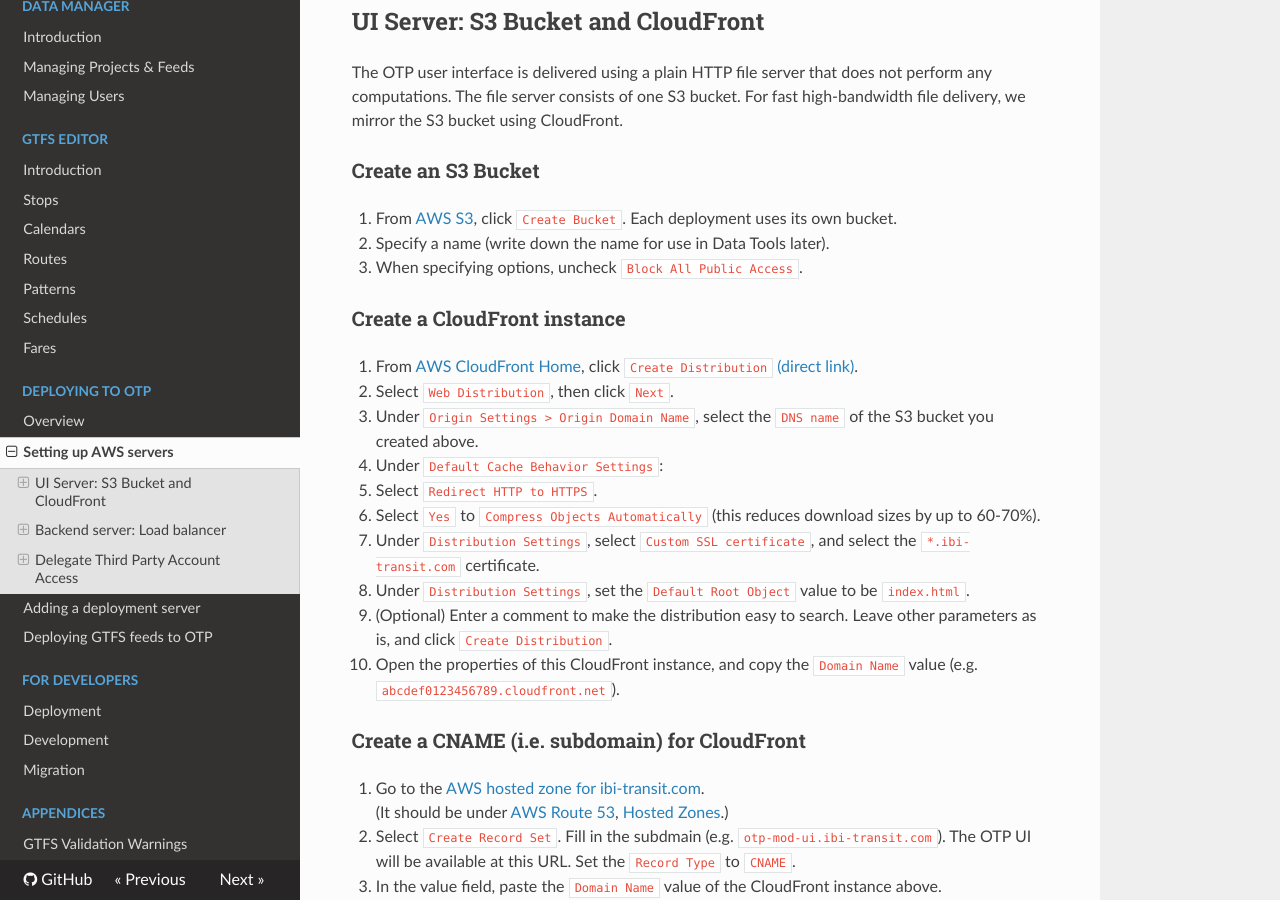
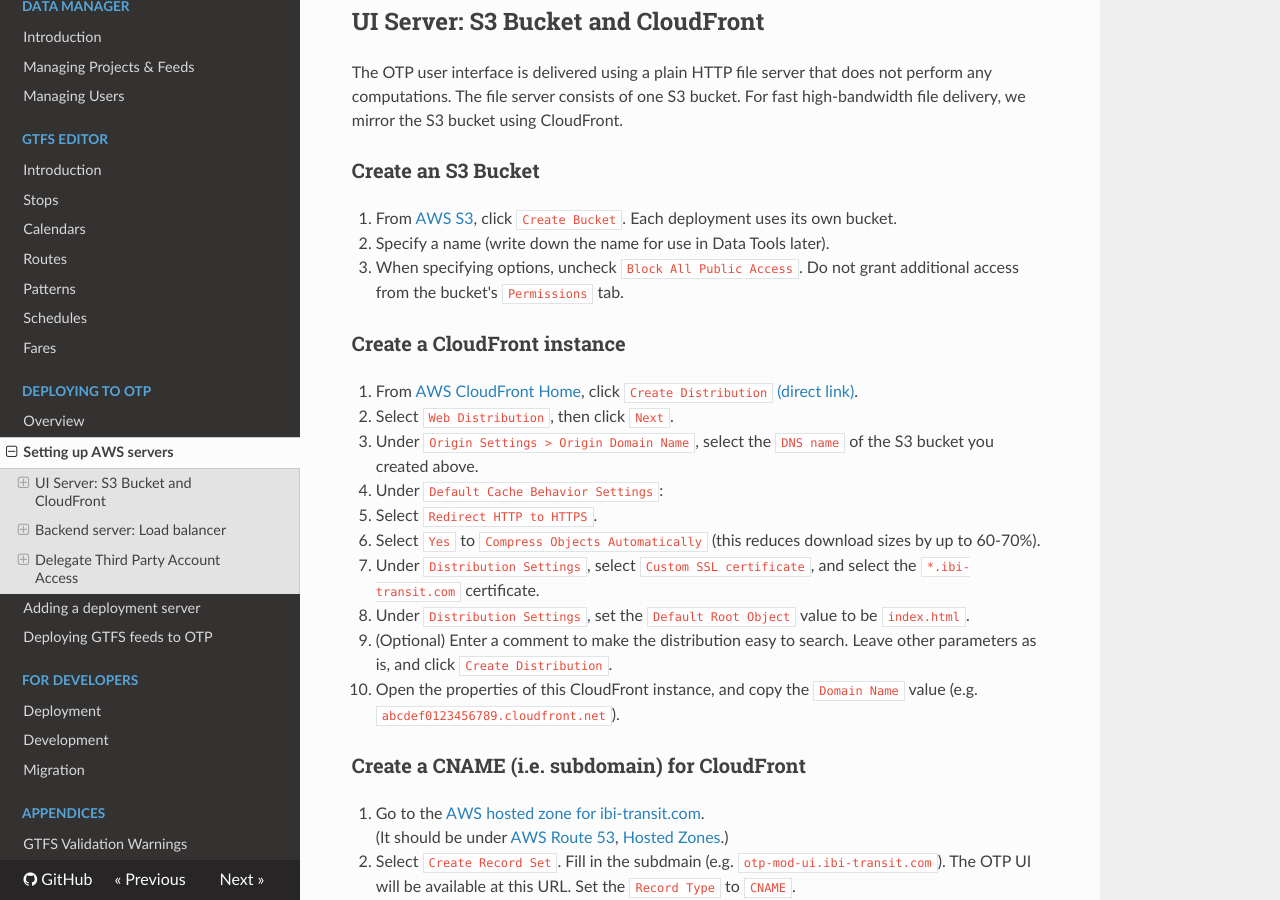
Before and after one commit to wtchen/datatools-ui, an MkDocs documentation site: the page built from docs/user/setting-up-aws-servers.md, in a window 1280 px wide and 900 px high, scrolled down 480 px. Built offline with MkDocs 1.6.1, drawn with Linux system fonts in a browser that asks for light colours; nearby versions of some CDN libraries; old or Windows-style settings are respelled for this version of MkDocs.

Commit message:
docs(AWS servers): Clarify S3 permissions settings.

```diff
--- a/docs/user/setting-up-aws-servers.md
+++ b/docs/user/setting-up-aws-servers.md
@@ -21,6 +21,7 @@
 1. From [AWS S3](https://console.aws.amazon.com/s3/home), click `Create Bucket`. Each deployment uses its own bucket.
 2. Specify a name (write down the name for use in Data Tools later).
 3. When specifying options, uncheck `Block All Public Access`.
+Do not grant additional access from the bucket's `Permissions` tab.
 
 ### Create a CloudFront instance
 
```
